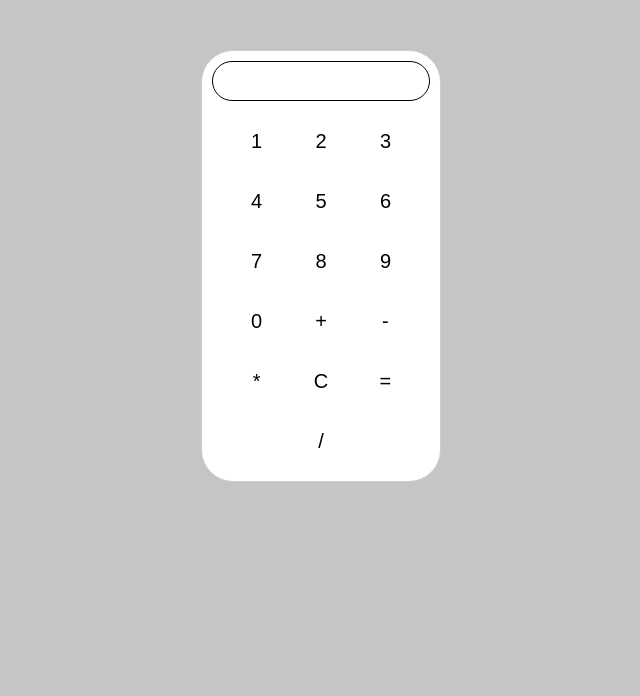
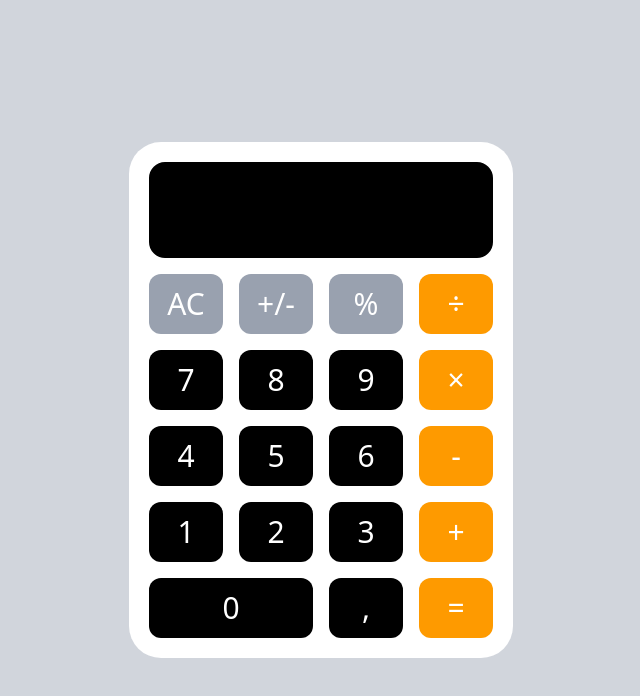
Before and after one commit to geoffreybunel/Calculatrice, a website: page index.html in a window 1280 px wide. Shown: the whole page, without its empty margins (319-959 px from the left). Drawn offline with Linux system fonts and the light colour scheme.

Commit message:
1st design

```diff
--- a/index.html
+++ b/index.html
@@ -5,27 +5,32 @@
     <meta name="viewport" content="width=device-width, initial-scale=1.0">
     <title>Calculatrice</title>
 
-    <link rel="stylesheet" href="src/output.css">
+    <link rel="stylesheet" href="src/styles/output.css">
 </head>
-<body>
-    <div class="calculator font-(family-name:Arial, sans-serif) bg-white text-center rounded-4xl w-full max-w-5xl">
-        <input type="text" id="display" class="rounded-3xl" readonly>
-        <button>1</button>
-        <button>2</button>
-        <button>3</button>
-        <button>4</button>
-        <button>5</button>
-        <button>6</button>
-        <button>7</button>
-        <button>8</button>
-        <button>9</button>
-        <button>0</button>
-        <button>+</button>
-        <button>-</button>
-        <button>*</button>
-        <button>C</button>
-        <button>=</button>
-        <button>/</button>
+<body class="bg-gray-300 flex justify-center items-center h-dvh">
+    <div class="calculator font-(family-name:Arial, sans-serif) bg-white rounded-4xl w-96 max-w-5xl p-5">
+        <input type="text" id="display" class="w-full h-24 rounded-2xl border-3 bg-black mb-4" readonly>
+        <div class="grid grid-cols-4 gap-4">
+            <button class="bg-gray-400 text-white h-15 text-3xl rounded-xl">AC</button>
+            <button class="bg-gray-400 text-white h-15 text-3xl rounded-xl">+/-</button>
+            <button class="bg-gray-400 text-white h-15 text-3xl rounded-xl">%</button>
+            <button class="bg-amber-500 bg- text-white h-15 text-3xl rounded-xl">÷</button>
+            <button class="bg-black text-white h-15 text-3xl rounded-xl">7</button>
+            <button class="bg-black text-white h-15 text-3xl rounded-xl">8</button>
+            <button class="bg-black text-white h-15 text-3xl rounded-xl">9</button>
+            <button class="bg-amber-500 text-white h-15 text-3xl rounded-xl">×</button>
+            <button class="bg-black text-white h-15 text-3xl rounded-xl">4</button>
+            <button class="bg-black text-white h-15 text-3xl rounded-xl">5</button>
+            <button class="bg-black text-white h-15 text-3xl rounded-xl">6</button>
+            <button class="bg-amber-500 text-white h-15 text-3xl rounded-xl">-</button>
+            <button class="bg-black text-white h-15 text-3xl rounded-xl">1</button>
+            <button class="bg-black text-white h-15 text-3xl rounded-xl">2</button>
+            <button class="bg-black text-white h-15 text-3xl rounded-xl">3</button>
+            <button class="bg-amber-500 text-white h-15 text-3xl rounded-xl">+</button>
+            <button class="bg-black text-white h-15 text-3xl rounded-xl col-start-1 col-end-3">0</button>
+            <button class="bg-black text-white h-15 text-3xl rounded-xl">,</button>
+            <button class="bg-amber-500 text-white h-15 text-3xl rounded-xl">=</button>
+        </div>
     </div>
 </body>
 </html>
```
Also changed, not shown: src/styles/output.css, 1 other file.
